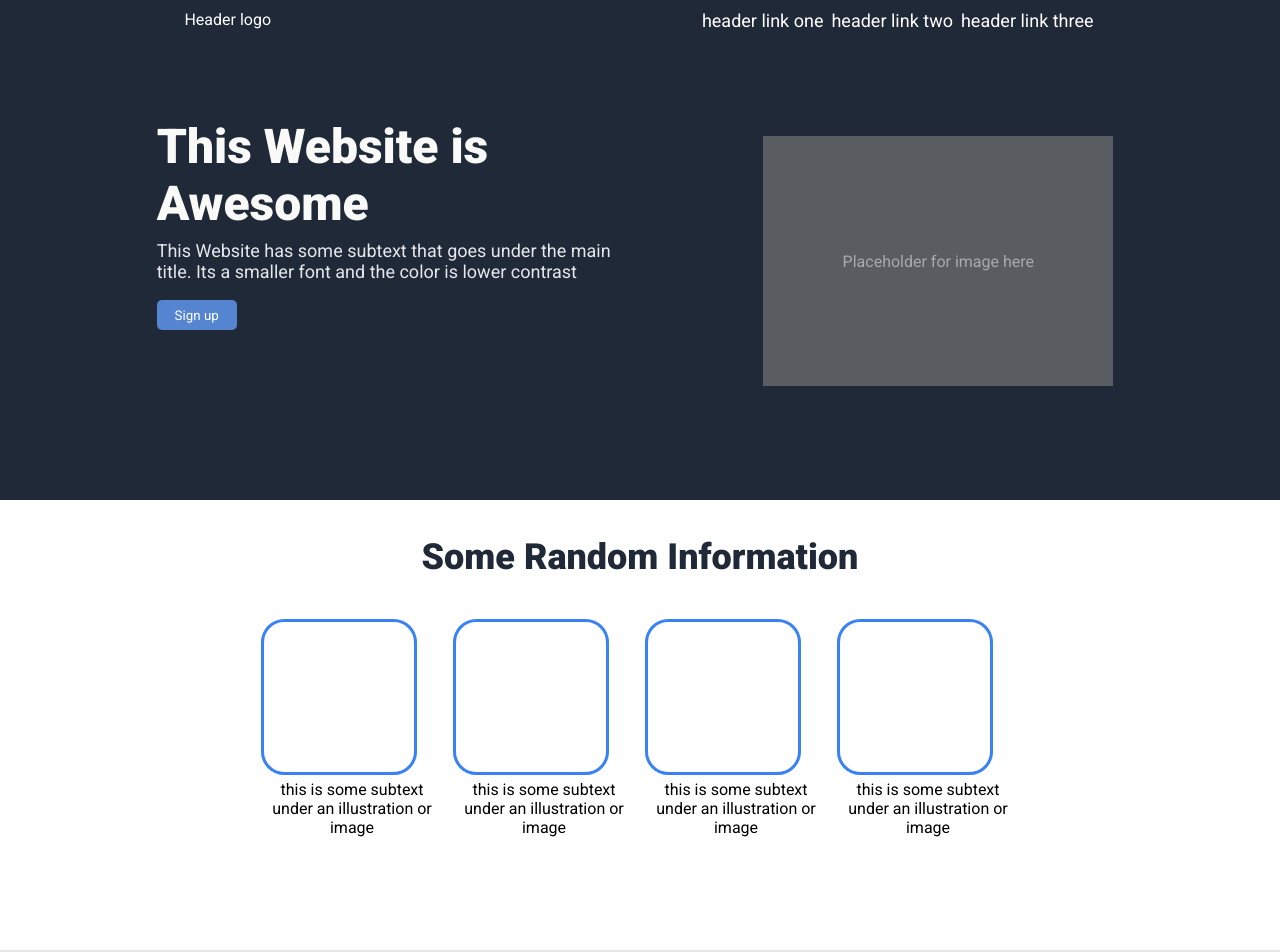
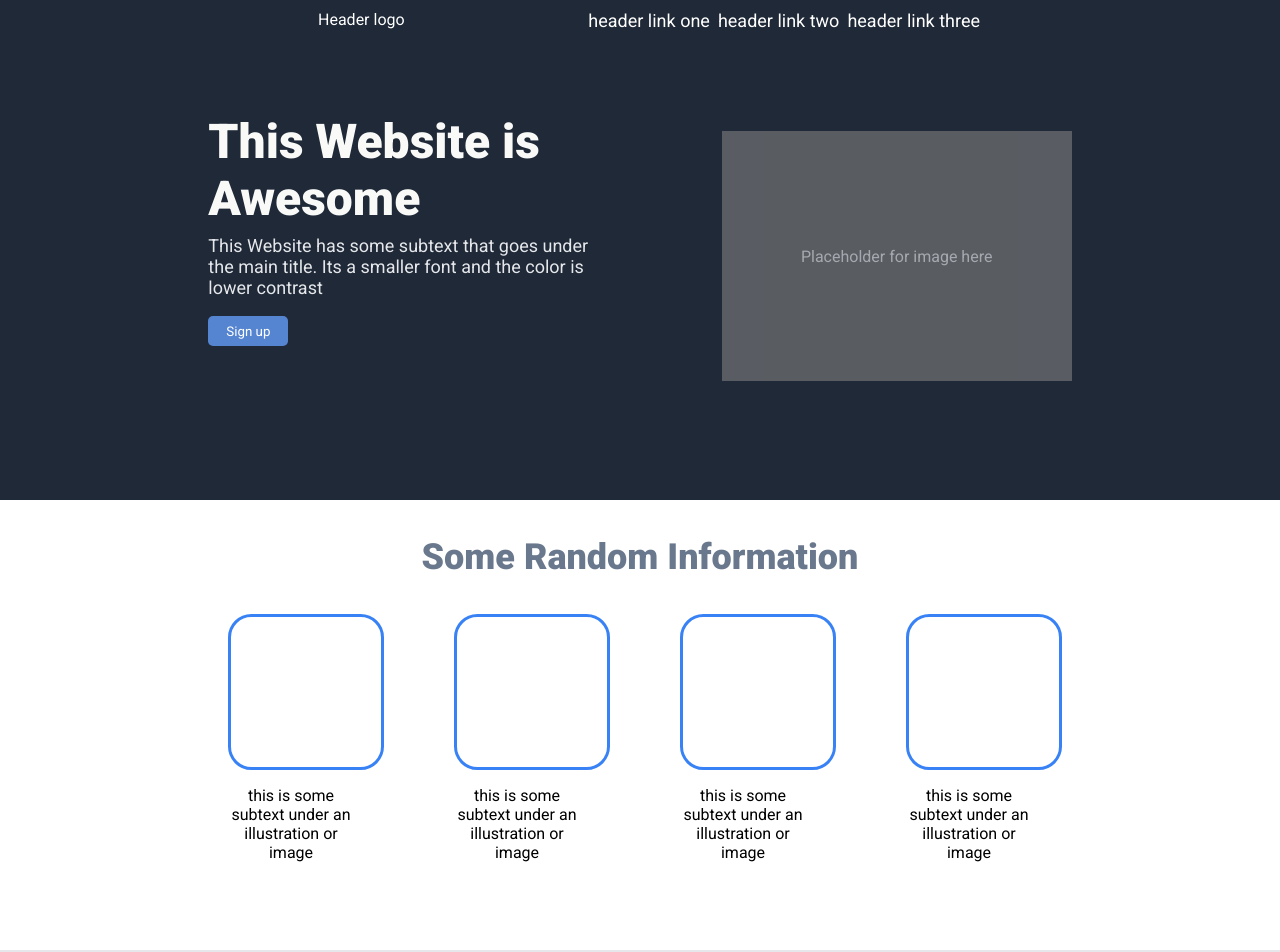
Before and after one commit to Sekondu/Landing_Page, a plain HTML site: page index.html in a window 1280 px wide. Shown: the top 952 px of the page. Drawn offline with Linux system fonts and the light colour scheme.

Commit message:
refined solution for previous mistake

```diff
--- a/index.html
+++ b/index.html
@@ -19,7 +19,7 @@
          <a href="">header link three</a>
         </div>
     </div>
-    <div class="main text">
+    <div class="main">
         <div class="hero_text">
         <h1 style="font-weight:900 ; color:#F9FAF8 ; font-size: 48px; margin-bottom:-10px">This Website is Awesome</h1>
         <p style="font-size: 18px; color:#E5E7EB;">This Website has some subtext that
@@ -35,19 +35,19 @@
 <div class="container_information">
     <p class="information_header">Some Random Information</p>
     <div class="boxes_texts">
-        <div class="box1 text1">
+        <div class="box1 text">
             <div class="box"></div>
             <p class="text">this is some subtext under an illustration or image</p>
         </div>
-        <div class="box2 text2">
+        <div class="box2 text">
             <div class="box"></div>
             <p class="text">this is some subtext under an illustration or image</p>
         </div>
-        <div class="box3 text3">
+        <div class="box3 text">
             <div class="box"></div>
             <p class="text">this is some subtext under an illustration or image</p>
         </div>
-        <div class="box4 text4">
+        <div class="box4 text">
             <div class="box"></div>
             <p class="text">this is some subtext under an illustration or image</p>
         </div>
--- a/style.css
+++ b/style.css
@@ -11,10 +11,11 @@ body{
     color:white;
     width:100vw;
     height: 500px;
+    flex-shrink:1;
 }
 .header{
     display:flex;
-    justify-content: space-around;
+    justify-content: space-between;
     gap:8px;
     margin-bottom:50px;
     margin-top:10px;
@@ -27,9 +28,10 @@ body{
     font-size:18px;
     color:#E5E7EB;
     padding-left:50px;
+    margin-right:300px;
 }
 .Logo{
-    margin-left:-20px;
+    margin-left:300px;
     padding-left:10px;
 }
 .main{
@@ -45,7 +47,7 @@ body{
     display:flex;
     justify-content: center;
     align-items: center;
-    margin-right:10px;
+    margin-right:80px;
 }
 a{
     text-decoration: none;
@@ -57,6 +59,7 @@ a{
     align-items: flex-start;
     text-align:left;
     flex:0.5;
+    margin-left:80px;
 }
 .but{
 background-color:#5585d1;
@@ -74,6 +77,7 @@ width:80px;
 }
 .boxes_texts{
     display:flex;
+    justify-content: space-evenly;
 }
 .box{
     height:150px;
@@ -85,18 +89,22 @@ width:80px;
 }
 .information_header{
 font-size: 36px;
-color:#1F2937;
+color:#6a788d;
 font-weight:900;
 }
 .boxes_texts{
-    margin-left:20%;
-    margin-right:20%;
+    margin-left:25%;
+    margin-right:25%;
+    display:flex;
+    justify-content: center;
+    align-items: center;
 }
 .box,.text{
-    margin:5px;
+    margin-left:20px;
 }
 .text{
     text-align: center;
+    margin-right:30px;
 }
 .inspiration-container{
     background-color: #E5E7EB;
@@ -124,7 +132,7 @@ font-weight:900;
 .action-container{
     height:100px;
     background-color: #3882F6;
-    margin:100px;
+    margin:100px 300px 100px 300px;
     display:flex;
     align-items: center;
     justify-content: space-around;
```
